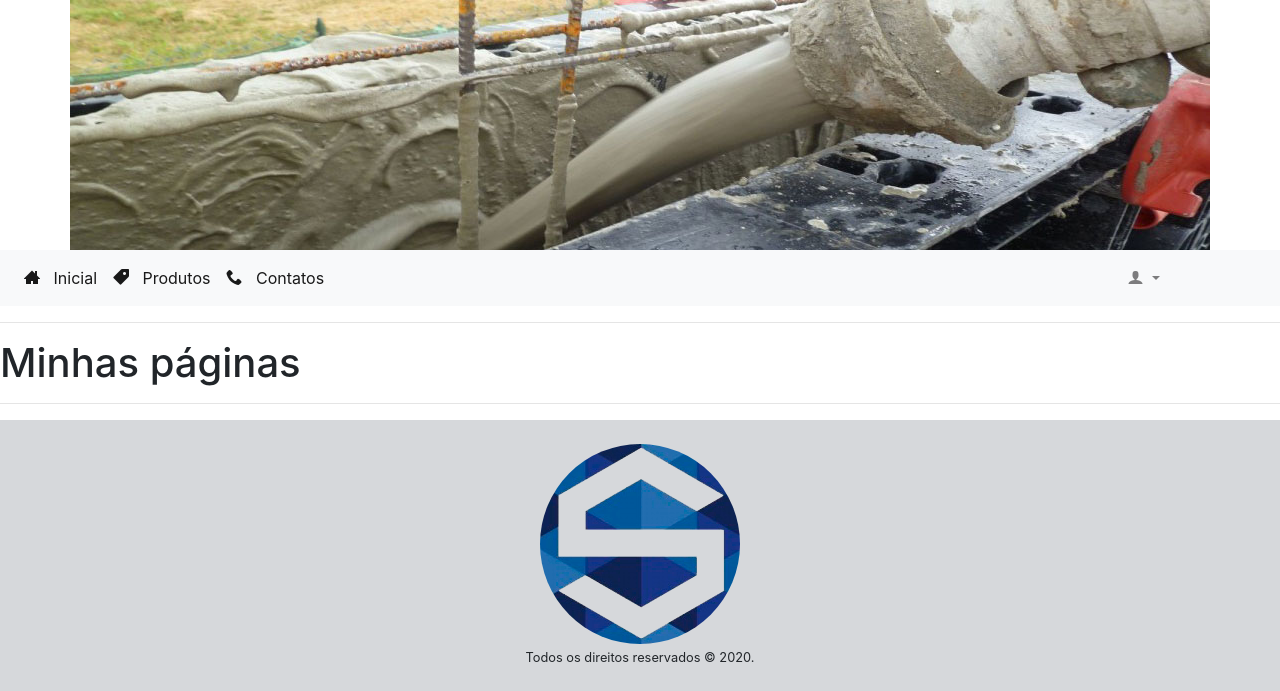
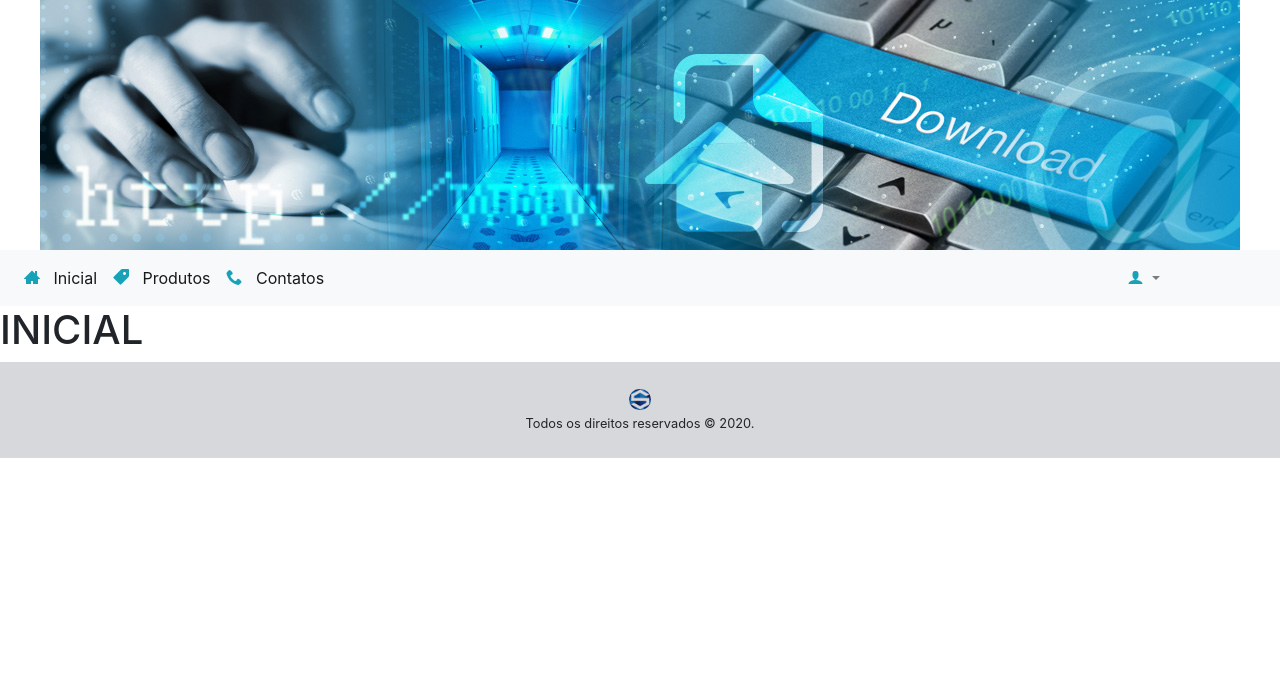
Before and after one commit to LuizFernando-o/projetoFinal, a PHP site: page /index.php in a window 1280 px wide. Shown: the top 691 px of the page. Run offline with PHP 8.4, Linux system fonts and the light colour scheme; some web fonts are replaced.

Commit message:
alterando banner, icone do footer e cores da navegação

```diff
--- a/app/site/paginas/contato.php
+++ b/app/site/paginas/contato.php
@@ -0,0 +1 @@
+<h1>CONTATO</h1>
--- a/app/site/paginas/includes/footer.php
+++ b/app/site/paginas/includes/footer.php
@@ -1,8 +1,19 @@
 <footer class="container-fluid table-secondary py-4">
+
+    <div class="row">
+        <div class="col-5"></div>
+        <div class="col mx-5 px-5">
+            <div class="text-center">
+                <img src="app/assets/img/footer.png" alt="" class="img-fluid rounded-circle ">
+                <br>
+            </div>
+        </div>
+        <div class="col-5"></div>
+    </div>
+
     <div class="text-center">
-        <img src="app/assets/img/footer.png" alt="" class="img-fluid rounded-circle ">
-        <br>
         <small>Todos os direitos reservados &copy; 2020.</small>
+    </div>
 </footer>
 <!-- JQuery -->
 <script src="app/assets/js/jquery.js"></script>
--- a/app/site/paginas/includes/header.php
+++ b/app/site/paginas/includes/header.php
@@ -21,6 +21,6 @@
     <!-- Header -->
     <header class="container-fluid">
         <div class="text-center">
-            <img src="app/assets/img/projetoFinal-header.jpg" alt="">
+            <img src="app/assets/img/proFinal-header.jpg" alt="">
         </div>
     </header>
--- a/app/site/paginas/includes/navegacao.php
+++ b/app/site/paginas/includes/navegacao.php
@@ -2,19 +2,19 @@
     <div class="collapse navbar-collapse" id="conteudoNavbarSuportado">
         <ul class="navbar-nav mr-auto">
             <li class="nav-item active">
-                <a class="nav-link" href="#"> <span class="luiz-home3"></span>   Inicial <span class="sr-only">(página atual)</span></a>
+                <a class="nav-link" href="?pg=inicial"> <span class="luiz-home3 text-info"></span>   Inicial <span class="sr-only">(página atual)</span></a>
             </li>
             <li class="nav-item active">
-                <a class="nav-link" href="#"> <span class="luiz-price-tag"></span>   Produtos</a>
+                <a class="nav-link" href="?pg=produtos"> <span class="luiz-price-tag text-info"></span>   Produtos</a>
             </li>
             <li class="nav-item active">
-                <a class="nav-link" href="#"> <span class="luiz-phone"></span>   Contatos</a>
+                <a class="nav-link" href="?pg=contato"> <span class="luiz-phone text-info"></span>   Contatos</a>
             </li>
         </ul>
         <ul class="navbar-nav mr-5 pr-5">
             <li class="nav-item dropdown">
                 <a class="nav-link dropdown-toggle" href="#" id="navbarDropdown" role="button" data-toggle="dropdown" aria-haspopup="true" aria-expanded="false">
-                    <span class="luiz-user"></span>
+                    <span class="luiz-user text-info"></span>
                 </a>
                 <div class="dropdown-menu" aria-labelledby="navbarDropdown">
                     <a class="dropdown-item" href="#"> <span class="luiz-exit text-danger"></span> Sair</a>
--- a/app/site/paginas/inicial.php
+++ b/app/site/paginas/inicial.php
@@ -0,0 +1 @@
+<h1>INICIAL</h1>
--- a/app/site/paginas/produtos.php
+++ b/app/site/paginas/produtos.php
@@ -0,0 +1 @@
+<h1>PRODUTOS</h1>
--- a/index.php
+++ b/index.php
@@ -4,11 +4,30 @@ include_once "app/site/paginas/includes/header.php";
 
 //Navegação
 include_once "app/site/paginas/includes/navegacao.php";
-echo "<hr>";
 
 // Páginas do meu site
-echo '<h1>Minhas páginas</h1>';
 
-echo '<hr>';
+$paginas = isset($_GET['pg']);
+
+if ($paginas) {
+
+    switch ($_GET['pg']) {
+        case 'inicial':
+            include_once "app/site/paginas/inicial.php";
+            break;
+        case 'produtos':
+            include_once "app/site/paginas/produtos.php";
+            break;
+        case 'contato':
+            include_once "app/site/paginas/contato.php";
+            break;
+
+        default:
+            include_once "app/site/paginas/inicial.php";
+            break;
+    }
+} else {
+    include_once "app/site/paginas/inicial.php";
+}
 //Footer
 include_once "app/site/paginas/includes/footer.php";
```
Also changed, not shown: app/assets/img/proFinal-header.jpg (added), app/assets/img/projetoFinal-header.jpg (deleted).
